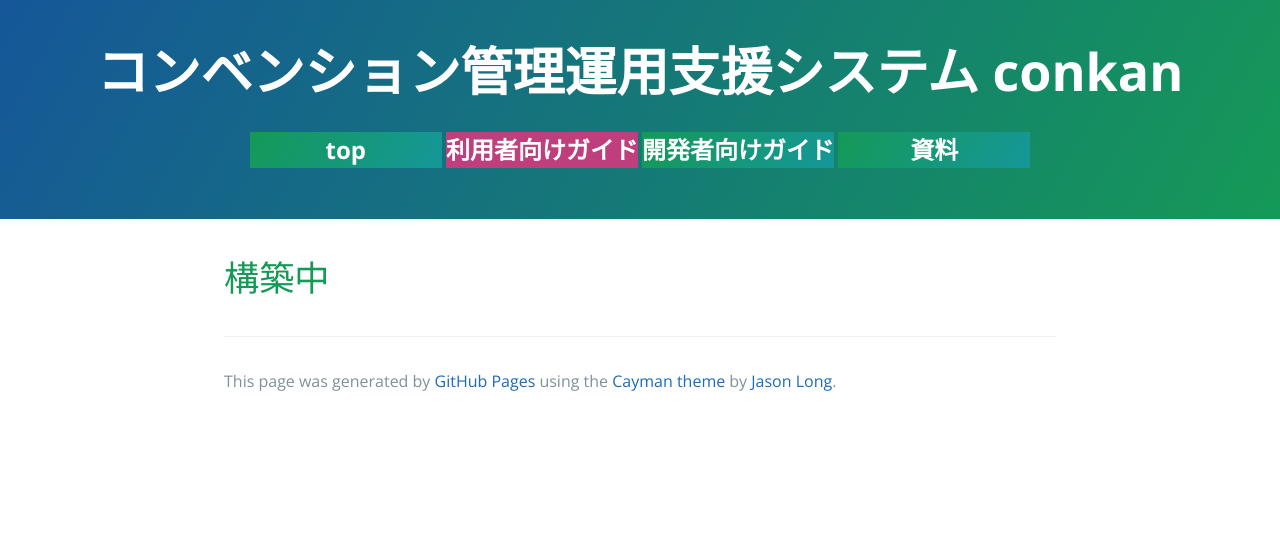
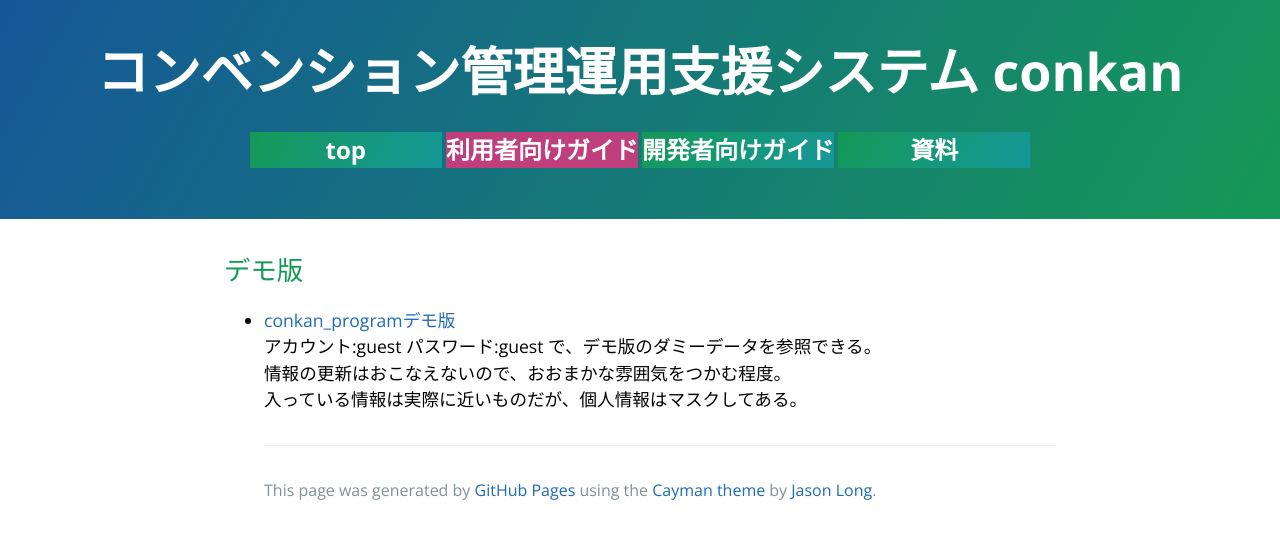
Before and after one commit to conkan/conkan.github.io, a plain HTML site: page foruser/index.html in a window 1280 px wide. Drawn offline with nearby package versions, Linux system fonts and the light colour scheme; files that its build step writes are made by us from their sources.

Commit message:
利用者向けガイドにとりあえずデモ版へのリンクを張った

```diff
--- a/foruser/index.html
+++ b/foruser/index.html
@@ -21,8 +21,16 @@
     </section>
 
     <section class="main-content">
+<h2>
+<a id="demo-system" class="anchor" href="#demo-system" aria-hidden="true"><span aria-hidden="true" class="octicon octicon-link"></span></a>デモ版</h2>
 
-  <H1>構築中</H1>
+<ul>
+    <li><a href="https://test-conkan.cloudapp.net/" target="_blank">conkan_programデモ版</a>
+    <div>
+        アカウント:guest パスワード:guest で、デモ版のダミーデータを参照できる。<br/>
+        情報の更新はおこなえないので、おおまかな雰囲気をつかむ程度。<br/>
+        入っている情報は実際に近いものだが、個人情報はマスクしてある。
+    </div></li>
 
 <footer class="site-footer">
   <span class="site-footer-credits">This page was generated by <a href="https://pages.github.com">GitHub Pages</a> using the <a href="https://github.com/jasonlong/cayman-theme">Cayman theme</a> by <a href="https://twitter.com/jasonlong">Jason Long</a>.</span>
```
